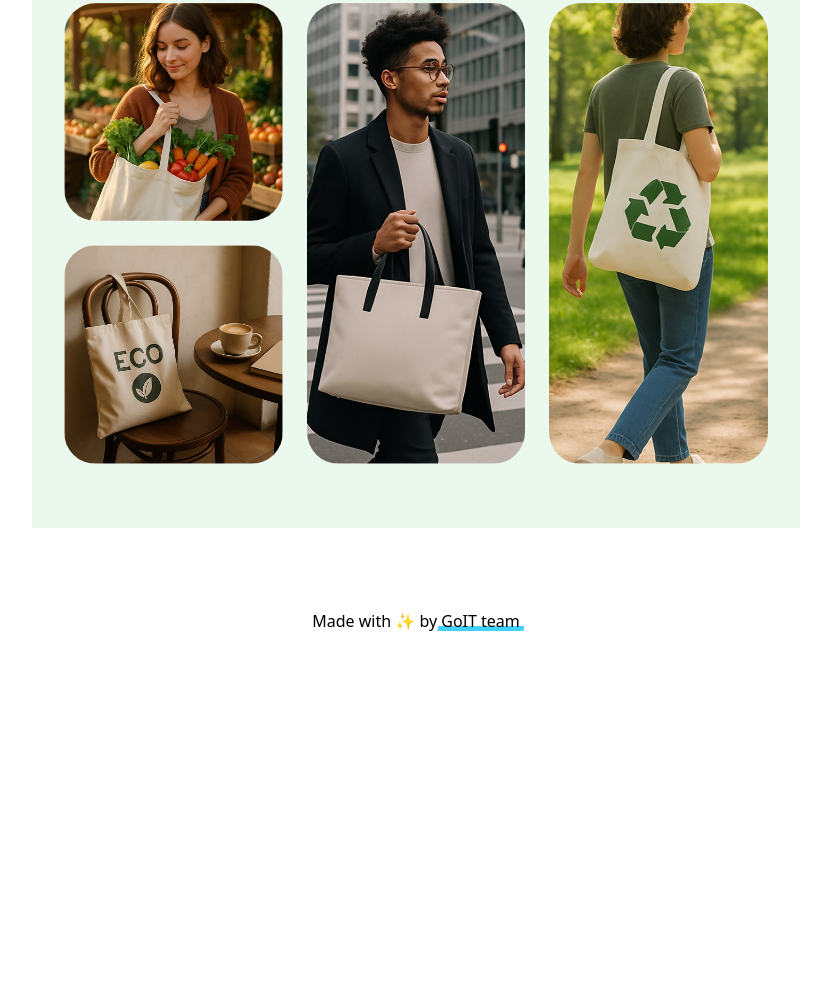
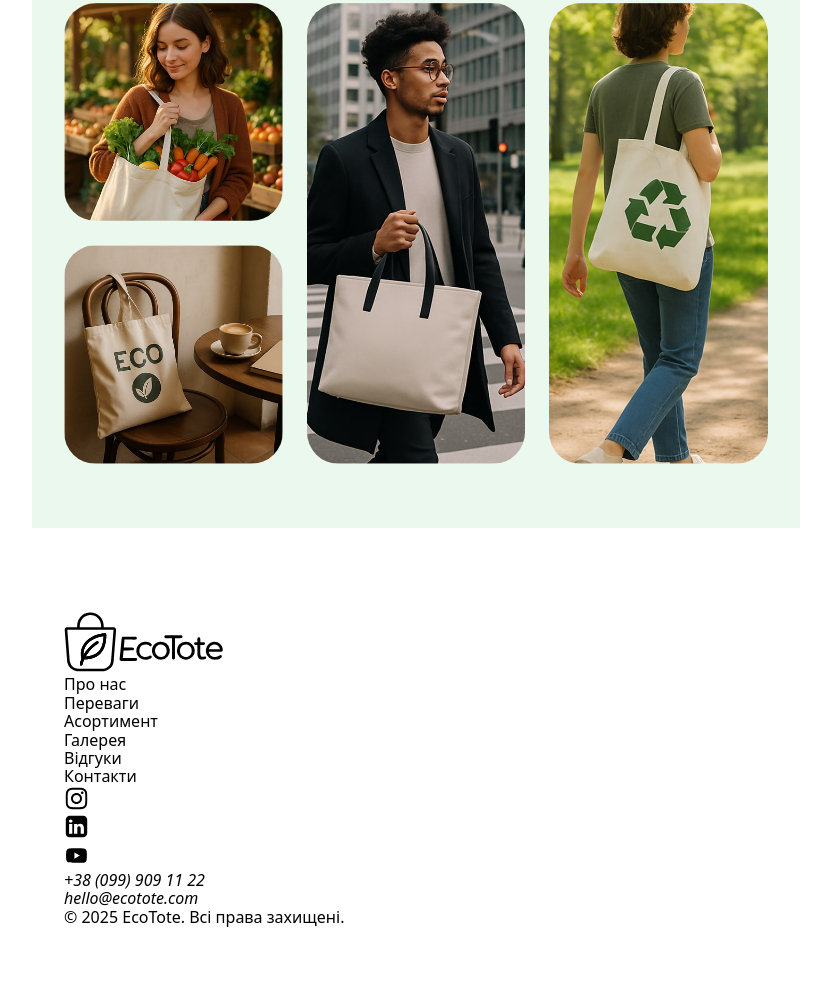
Before and after one commit to Slavik199/team-project-eco-14, a website built with Vite: page src/index.html in a window 1280 px wide. Shown: the part 594-1587 px from the top of the page, without its empty margins (224-1055 px from the left). Before the commit the page ends 1308 px from the top, so only its background shows below. Built offline with nearby package versions, Linux system fonts and the light colour scheme.

Commit message:
adds footer markup

```diff
--- a/src/partials/footer.html
+++ b/src/partials/footer.html
@@ -1,15 +1,71 @@
 <footer class="footer">
-  <div class="container">
-    <p class="footer-desc">
-      Made with ✨ by
-      <a
-        class="footer-link"
-        href="https://goit.global/ua/"
-        target="_blank"
-        rel="noopener noreferrer"
-      >
-        GoIT team
-      </a>
-    </p>
+  <div class="container footer-container">
+    <a class="logo" href="../index.html">
+      <svg class="logo-icon" width="159" height="60">
+        <use href="../img/sprite.svg#icon-logo"></use>
+      </svg>
+    </a>
+    <nav class="footer-nav">
+      <ul class="footer-nav-list">
+        <li class="footer-nav-item">
+          <a class="footer-nav-link" href="">Про нас</a>
+        </li>
+        <li class="footer-nav-item">
+          <a class="footer-nav-link" href="">Переваги</a>
+        </li>
+        <li class="footer-nav-item">
+          <a class="footer-nav-link" href="">Асортимент</a>
+        </li>
+        <li class="footer-nav-item">
+          <a class="footer-nav-link" href="">Галерея</a>
+        </li>
+        <li class="footer-nav-item">
+          <a class="footer-nav-link" href="">Відгуки</a>
+        </li>
+        <li class="footer-nav-item">
+          <a class="footer-nav-link" href="">Контакти</a>
+        </li>
+      </ul>
+    </nav>
+    <div class="footer-container-media">
+      <ul class="footer-media-list">
+        <li class="footer-media-item">
+          <a class="footer-media-link" href=""
+            ><svg class="footer-media-icon" width="25" height="25">
+              <use href="../img/sprite.svg#icon-instagram"></use>
+            </svg>
+          </a>
+        </li>
+        <li class="footer-media-item">
+          <a class="footer-media-link" href=""
+            ><svg class="footer-media-icon" width="25" height="25">
+              <use href="../img/sprite.svg#icon-linkedin"></use>
+            </svg>
+          </a>
+        </li>
+        <li class="footer-media-item">
+          <a class="footer-media-link" href=""
+            ><svg class="footer-media-icon" width="25" height="25">
+              <use href="../img/sprite.svg#icon-youtube"></use>
+            </svg>
+          </a>
+        </li>
+      </ul>
+      <address class="footer-contact">
+        <ul class="footer-contact-list">
+          <li class="footer-contact-item">
+            <a class="footer-contact-link" href="tel:+380999091122"
+              >+38 (099) 909 11 22</a
+            >
+          </li>
+          <li class="footer-contact-item">
+            <a class="footer-contact-link" href="mailto:hello@ecotote.com"
+              >hello@ecotote.com</a
+            >
+          </li>
+        </ul>
+      </address>
+      <p class="footer-text">&copy; 2025 EcoTote. Всі права захищені.</p>
+    </div>
   </div>
 </footer>
```
